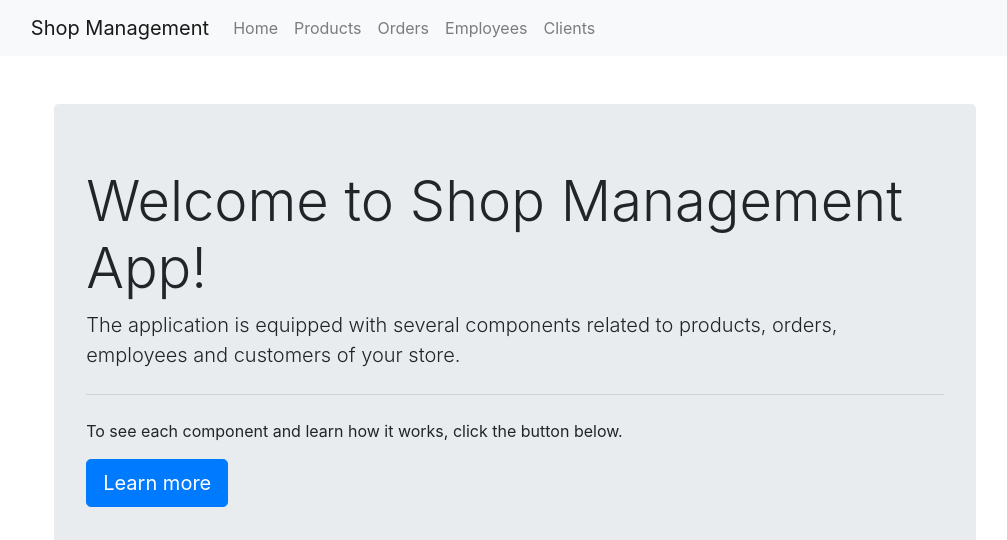
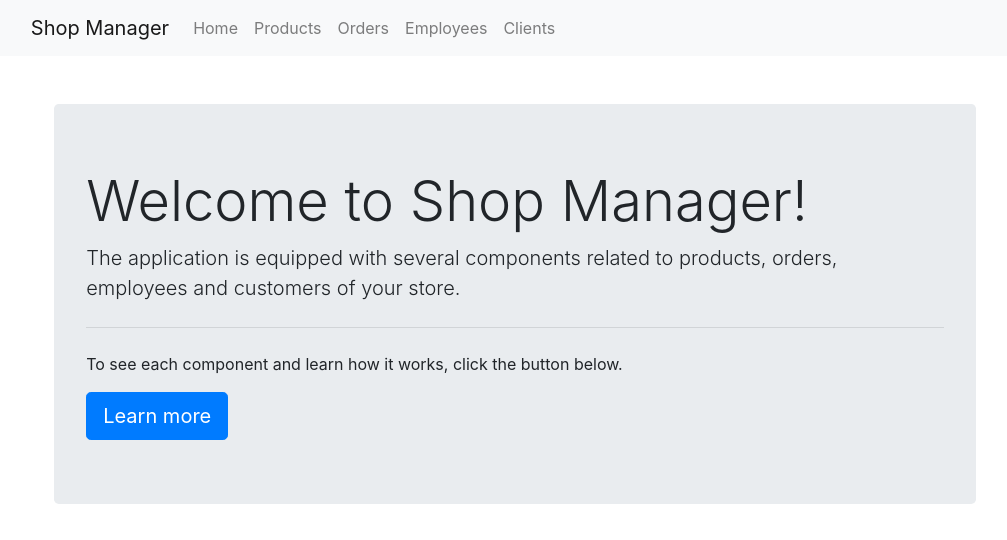
Before and after one commit to Endrju00/ShopManager, a Django app: page / in a window 1280 px wide. Shown: the top 540 px of the page, without its empty margins (125-1132 px from the left). Run offline with Django 3.2, Linux system fonts and the light colour scheme; grey boxes are pictures that could not be loaded.

Commit message:
Change app name

```diff
--- a/project/templates/base.html
+++ b/project/templates/base.html
@@ -4,7 +4,7 @@
     <meta charset="UTF-8">
     <meta http-equiv="X-UA-Compatible" content="IE=edge">
     <meta name="viewport" content="width=device-width, initial-scale=1.0">
-    <title>Shop Management</title>
+    <title>Shop Manager</title>
 
     <!-- BOOTSTRAP -->
     <link rel="stylesheet" href="https://cdn.jsdelivr.net/npm/bootstrap@4.6.1/dist/css/bootstrap.min.css" integrity="sha384-zCbKRCUGaJDkqS1kPbPd7TveP5iyJE0EjAuZQTgFLD2ylzuqKfdKlfG/eSrtxUkn" crossorigin="anonymous">
@@ -19,7 +19,7 @@
 <body style="overflow-y: auto;">
     <nav class="navbar navbar-expand-lg navbar-light bg-light">
         <div class="container-fluid" style="width: 80%; margin-left: 10;">
-            <a class="navbar-brand" href="{% url 'homepage' %}">Shop Management</a>
+            <a class="navbar-brand" href="{% url 'homepage' %}">Shop Manager</a>
             <button class="navbar-toggler" type="button" data-toggle="collapse" data-target="#navbarNavAltMarkup" aria-controls="navbarNavAltMarkup" aria-expanded="false" aria-label="Toggle navigation">
             <span class="navbar-toggler-icon"></span>
             </button>
--- a/project/templates/home.html
+++ b/project/templates/home.html
@@ -2,7 +2,7 @@
 
 {% block content %}
     <div class="jumbotron" style="width: 90%; margin-left: 5%;">
-        <h1 class="display-4">Welcome to Shop Management App!</h1>
+        <h1 class="display-4">Welcome to Shop Manager!</h1>
         <p class="lead">The application is equipped with several components related to products, orders, employees and customers of your store.</p>
         <hr class="my-4">
         <p>To see each component and learn how it works, click the button below.</p>
```
